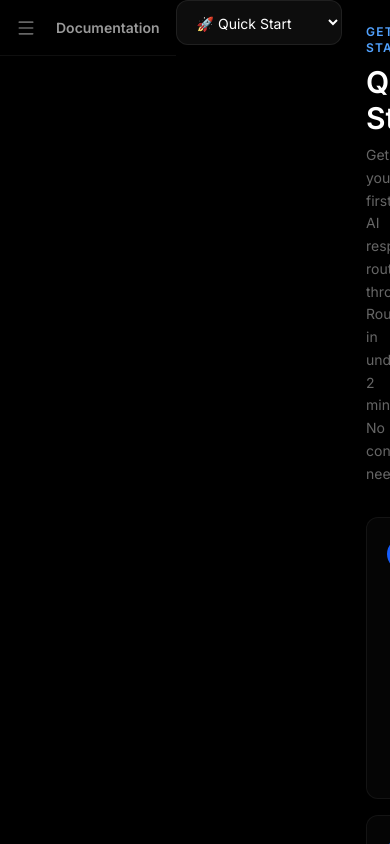
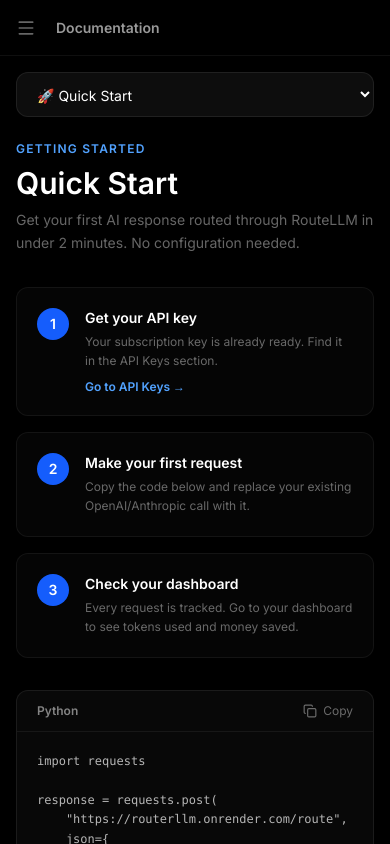
Before and after one commit to krishnawararkar15-droid/routerllm, a React (Vite) app: page /docs in a window 390 px wide. Shown: the top 844 px of the page. Built offline with nearby package versions, Linux system fonts and the light colour scheme.

Commit message:
Fix docs mobile layout - full width content on mobile

```diff
--- a/src/components/Docs.tsx
+++ b/src/components/Docs.tsx
@@ -171,7 +171,7 @@
         <SidebarContent userEmail={userEmail} stats={null} />
       </aside>
 
-      <main className="flex-1 flex min-w-0 overflow-hidden">
+      <main className="flex-1 min-w-0 overflow-hidden flex flex-col md:flex-row">
         <header className="h-14 border-b border-white/[0.06] flex items-center px-4 lg:px-8 bg-black/50 backdrop-blur-xl sticky top-0 z-20">
           <div className="flex items-center gap-3">
             <button onClick={() => setMobileMenuOpen(true)} className="lg:hidden p-2 -ml-2 text-white/40 hover:text-white transition-colors">
@@ -181,33 +181,8 @@
           </div>
         </header>
 
-        {/* Mobile section switcher - only shows on small screens */}
-        <div className="md:hidden mb-6">
-          <select
-            value={activeSection}
-            onChange={e => setActiveSection(e.target.value)}
-            className="w-full bg-white/[0.05] border border-white/[0.08] rounded-xl px-4 py-3 text-sm text-white focus:outline-none"
-          >
-            <optgroup label="Getting Started">
-              <option value="quickstart">🚀 Quick Start</option>
-              <option value="auth">🔑 Authentication</option>
-              <option value="integration">🔌 Integration</option>
-            </optgroup>
-            <optgroup label="API Reference">
-              <option value="api-route">📡 POST /route</option>
-              <option value="api-stats">📊 GET /stats</option>
-              <option value="api-signup">✍️ POST /signup</option>
-            </optgroup>
-            <optgroup label="Reference">
-              <option value="models">🤖 Models List</option>
-              <option value="errors">❌ Error Codes</option>
-              <option value="faq">❓ FAQ</option>
-            </optgroup>
-          </select>
-        </div>
-
-        {/* Inner Docs Navigation */}
-        <div className="w-48 flex-shrink-0 border-r border-white/[0.06] bg-[#030303] overflow-y-auto hidden md:flex flex-col">
+        {/* Inner docs nav - desktop only */}
+        <div className="hidden md:flex flex-col w-48 flex-shrink-0 border-r border-white/[0.06] bg-[#030303] overflow-y-auto">
           <div className="p-4">
             <p className="text-[9px] font-bold text-white/20 uppercase tracking-widest mb-3">Getting Started</p>
             {[
@@ -245,9 +220,30 @@
           </div>
         </div>
 
-        {/* Main Content */}
-        <div className="flex-1 overflow-y-auto p-6 lg:p-10 pb-24 lg:pb-10">
+        {/* Content - full width on mobile */}
+        <div className="flex-1 overflow-y-auto p-4 md:p-10 pb-24 md:pb-10 min-w-0">
           <div className="max-w-2xl mx-auto">
+            {/* Mobile dropdown */}
+            <div className="md:hidden mb-6">
+              <select value={activeSection} onChange={e => setActiveSection(e.target.value)}
+                className="w-full bg-white/[0.05] border border-white/[0.08] rounded-xl px-4 py-3 text-sm text-white focus:outline-none">
+                <optgroup label="Getting Started">
+                  <option value="quickstart">🚀 Quick Start</option>
+                  <option value="auth">🔑 Authentication</option>
+                  <option value="integration">🔌 Integration</option>
+                </optgroup>
+                <optgroup label="API Reference">
+                  <option value="api-route">📡 POST /route</option>
+                  <option value="api-stats">📊 GET /stats</option>
+                  <option value="api-signup">✍️ POST /signup</option>
+                </optgroup>
+                <optgroup label="Reference">
+                  <option value="models">🤖 Models List</option>
+                  <option value="errors">❌ Error Codes</option>
+                  <option value="faq">❓ FAQ</option>
+                </optgroup>
+              </select>
+            </div>
 
           {/* QUICK START */}
           {activeSection === 'quickstart' && (
```
